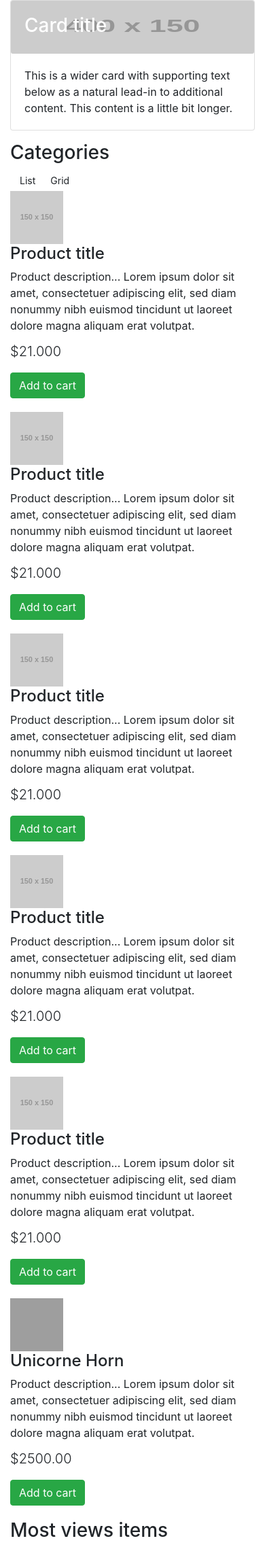
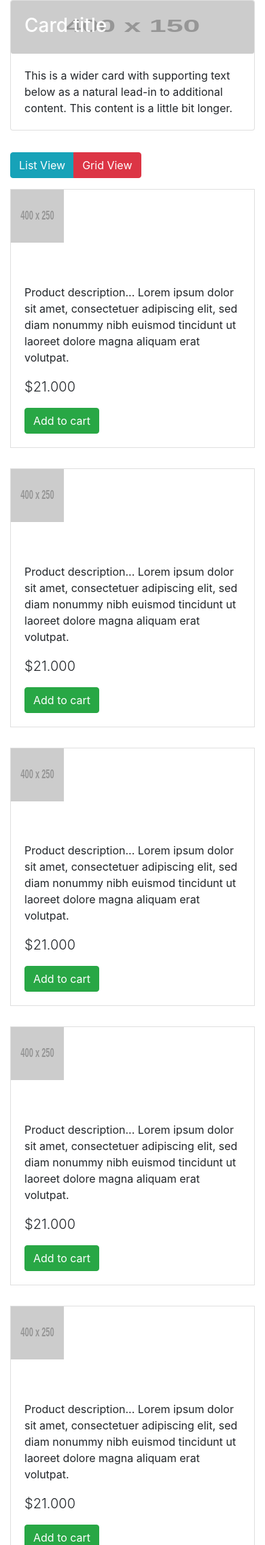
Before and after one commit to Mussuranae/Dreamer, a PHP site: page /indexproduit.html in a window 390 px wide. Shown: the top 2273 px of the page at 68% size. Run offline with PHP 8.4, Linux system fonts and the light colour scheme; grey boxes labelled with a size stand in for pictures from a placeholder-image service; some libraries are stand-ins or nearby versions; grey boxes are pictures that could not be loaded.

Commit message:
modif list grid view

```diff
--- a/indexproduit.css
+++ b/indexproduit.css
@@ -13,61 +13,67 @@
 
 
 /* Gril Card*/
-.glyphicon {
-    margin-right:5px;
+.view-group {
+    display: -ms-flexbox;
+    display: flex;
+    -ms-flex-direction: row;
+    flex-direction: row;
+    padding-left: 0;
+    margin-bottom: 0;
 }
-
-.thumbnail{
-    margin-bottom: 20px;
+.thumbnail
+{
+    margin-bottom: 30px;
     padding: 0px;
     -webkit-border-radius: 0px;
     -moz-border-radius: 0px;
     border-radius: 0px;
 }
 
-.item.list-group-item{
+.item.list-group-item
+{
     float: none;
     width: 100%;
     background-color: #fff;
-    margin-bottom: 10px;
+    margin-bottom: 30px;
+    -ms-flex: 0 0 100%;
+    flex: 0 0 100%;
+    max-width: 100%;
+    padding: 0 1rem;
+    border: 0;
+}
+.item.list-group-item .img-event {
+    float: left;
+    width: 30%;
 }
 
-.item.list-group-item:nth-of-type(odd):hover,.item.list-group-item:hover{
-    background: #428bca;
+.item.list-group-item .list-group-image
+{
+    margin-right: 10px;
+}
+.item.list-group-item .thumbnail
+{
+    margin-bottom: 0px;
+    display: inline-block;
+}
+.item.list-group-item .caption
+{
+    float: left;
+    width: 70%;
+    margin: 0;
 }
 
-.item.list-group-item .list-group-image{
-    margin-right: 10px;
-}
-
-.item.list-group-item .thumbnail{
-    margin-bottom: 0px;
-}
-
-.item.list-group-item .caption{
-    padding: 9px 9px 0px 9px;
-}
-
-.item.list-group-item:nth-of-type(odd){
-    background: #eeeeee;
-}
-
-.item.list-group-item:before, .item.list-group-item:after{
+.item.list-group-item:before, .item.list-group-item:after
+{
     display: table;
     content: " ";
 }
 
-.item.list-group-item img{
-    float: left;
-}
-
-.item.list-group-item:after{
+.item.list-group-item:after
+{
     clear: both;
 }
 
-.list-group-item-text{
-    margin: 0 0 11px;
-}
 
 
 /* Card Consultée Top vente*/
--- a/indexproduit.html
+++ b/indexproduit.html
@@ -36,25 +36,36 @@
 		<!-- présentation produit - card -->
 	<section>
 	 <div class="container">
-			<h3>Categories</h3>
-	    <div class="well well-sm">
+    <div class="row">
+        <div class="col-lg-12 my-3">
+            <div class="pull-right">
                 <div class="btn-group">
-          <a href="#" id="list" class="btn btn-default btn-sm"><span class="glyphicon glyphicon-th-list"></span>List</a>
-          <a href="#" id="grid" class="btn btn-default btn-sm"><span class="glyphicon glyphicon-th"></span>Grid</a>
+                    <button class="btn btn-info" id="list">
+                        List View
+                    </button>
+                    <button class="btn btn-danger" id="grid">
+                        Grid View
+                    </button>
                 </div>
             </div>
-	    <div id="products" class="row list-group">
-	      <div class="item  col-xs-4 col-lg-4">
-	        <div class="thumbnail">
-	          <img class="group list-group-image" src="http://placehold.it/150x150/000/fff" alt="" />
-	          <div class="caption">
-	            <h4 class="group inner list-group-item-heading">Product title</h4>
+        </div>
+    </div>
+    <div id="products" class="row view-group">
+                <div class="item col-xs-4 col-lg-4">
+                    <div class="thumbnail card">
+                        <div class="img-event">
+                            <img class="group list-group-image img-fluid" src="http://placehold.it/400x250/000/fff" alt="" />
+                        </div>
+                        <div class="caption card-body">
+                            <h4 class="group card-title inner list-group-item-heading">
+                                Product title</h4>
                             <p class="group inner list-group-item-text">
                                 Product description... Lorem ipsum dolor sit amet, consectetuer adipiscing elit,
                                 sed diam nonummy nibh euismod tincidunt ut laoreet dolore magna aliquam erat volutpat.</p>
                             <div class="row">
                                 <div class="col-xs-12 col-md-6">
-                 	<p class="lead">$21.000</p>
+                                    <p class="lead">
+                                        $21.000</p>
                                 </div>
                                 <div class="col-xs-12 col-md-6">
                                     <a class="btn btn-success" href="http://www.jquery2dotnet.com">Add to cart</a>
@@ -63,17 +74,21 @@
                         </div>
                     </div>
                 </div>
-	      <div class="item  col-xs-4 col-lg-4">
-	        <div class="thumbnail">
-	          <img class="group list-group-image" src="http://placehold.it/150x150/000/fff" alt="" />
-	          <div class="caption">
-	            <h4 class="group inner list-group-item-heading">Product title</h4>
+                <div class="item col-xs-4 col-lg-4">
+                    <div class="thumbnail card">
+                        <div class="img-event">
+                            <img class="group list-group-image img-fluid" src="http://placehold.it/400x250/000/fff" alt="" />
+                        </div>
+                        <div class="caption card-body">
+                            <h4 class="group card-title inner list-group-item-heading">
+                                Product title</h4>
                             <p class="group inner list-group-item-text">
                                 Product description... Lorem ipsum dolor sit amet, consectetuer adipiscing elit,
                                 sed diam nonummy nibh euismod tincidunt ut laoreet dolore magna aliquam erat volutpat.</p>
                             <div class="row">
                                 <div class="col-xs-12 col-md-6">
-	                <p class="lead">$21.000</p>
+                                    <p class="lead">
+                                        $21.000</p>
                                 </div>
                                 <div class="col-xs-12 col-md-6">
                                     <a class="btn btn-success" href="http://www.jquery2dotnet.com">Add to cart</a>
@@ -82,17 +97,21 @@
                         </div>
                     </div>
                 </div>
-	      <div class="item  col-xs-4 col-lg-4">
-	        <div class="thumbnail">
-	          <img class="group list-group-image" src="http://placehold.it/150x150/000/fff" alt="" />
-	          <div class="caption">
-	            <h4 class="group inner list-group-item-heading">Product title</h4>
+                <div class="item col-xs-4 col-lg-4">
+                    <div class="thumbnail card">
+                        <div class="img-event">
+                            <img class="group list-group-image img-fluid" src="http://placehold.it/400x250/000/fff" alt="" />
+                        </div>
+                        <div class="caption card-body">
+                            <h4 class="group card-title inner list-group-item-heading">
+                                Product title</h4>
                             <p class="group inner list-group-item-text">
                                 Product description... Lorem ipsum dolor sit amet, consectetuer adipiscing elit,
                                 sed diam nonummy nibh euismod tincidunt ut laoreet dolore magna aliquam erat volutpat.</p>
                             <div class="row">
                                 <div class="col-xs-12 col-md-6">
-	                <p class="lead">$21.000</p>
+                                    <p class="lead">
+                                        $21.000</p>
                                 </div>
                                 <div class="col-xs-12 col-md-6">
                                     <a class="btn btn-success" href="http://www.jquery2dotnet.com">Add to cart</a>
@@ -101,17 +120,21 @@
                         </div>
                     </div>
                 </div>
-	      <div class="item  col-xs-4 col-lg-4">
-	        <div class="thumbnail">
-	          <img class="group list-group-image" src="http://placehold.it/150x150/000/fff" alt="" />
-	          <div class="caption">
-	            <h4 class="group inner list-group-item-heading">Product title</h4>
+                <div class="item col-xs-4 col-lg-4">
+                    <div class="thumbnail card">
+                        <div class="img-event">
+                            <img class="group list-group-image img-fluid" src="http://placehold.it/400x250/000/fff" alt="" />
+                        </div>
+                        <div class="caption card-body">
+                            <h4 class="group card-title inner list-group-item-heading">
+                                Product title</h4>
                             <p class="group inner list-group-item-text">
                                 Product description... Lorem ipsum dolor sit amet, consectetuer adipiscing elit,
                                 sed diam nonummy nibh euismod tincidunt ut laoreet dolore magna aliquam erat volutpat.</p>
                             <div class="row">
                                 <div class="col-xs-12 col-md-6">
-	                <p class="lead">$21.000</p>
+                                    <p class="lead">
+                                        $21.000</p>
                                 </div>
                                 <div class="col-xs-12 col-md-6">
                                     <a class="btn btn-success" href="http://www.jquery2dotnet.com">Add to cart</a>
@@ -120,17 +143,21 @@
                         </div>
                     </div>
                 </div>
-	      <div class="item  col-xs-4 col-lg-4">
-	        <div class="thumbnail">
-	          <img class="group list-group-image" src="http://placehold.it/150x150/000/fff" alt="" />
-	          <div class="caption">
-	            <h4 class="group inner list-group-item-heading">Product title</h4>
+                <div class="item col-xs-4 col-lg-4">
+                    <div class="thumbnail card">
+                        <div class="img-event">
+                            <img class="group list-group-image img-fluid" src="http://placehold.it/400x250/000/fff" alt="" />
+                        </div>
+                        <div class="caption card-body">
+                            <h4 class="group card-title inner list-group-item-heading">
+                                Product title</h4>
                             <p class="group inner list-group-item-text">
                                 Product description... Lorem ipsum dolor sit amet, consectetuer adipiscing elit,
                                 sed diam nonummy nibh euismod tincidunt ut laoreet dolore magna aliquam erat volutpat.</p>
                             <div class="row">
                                 <div class="col-xs-12 col-md-6">
-	                <p class="lead">$21.000</p>
+                                    <p class="lead">
+                                        $21.000</p>
                                 </div>
                                 <div class="col-xs-12 col-md-6">
                                     <a class="btn btn-success" href="http://www.jquery2dotnet.com">Add to cart</a>
@@ -139,17 +166,21 @@
                         </div>
                     </div>
                 </div>
-	      <div class="item  col-xs-4 col-lg-4">
-	        <div class="thumbnail">
-	          <img class="group list-group-image " src="unicornhorn.jpg" alt="unicornhorn" />
-	          <div class="caption">
-	            <h4 class="group inner list-group-item-heading">Unicorne Horn</h4>
+                <div class="item col-xs-4 col-lg-4">
+                    <div class="thumbnail card">
+                        <div class="img-event">
+                            <img class="group list-group-image img-fluid" src="http://placehold.it/400x250/000/fff" alt="" />
+                        </div>
+                        <div class="caption card-body">
+                            <h4 class="group card-title inner list-group-item-heading">
+                                Product title</h4>
                             <p class="group inner list-group-item-text">
                                 Product description... Lorem ipsum dolor sit amet, consectetuer adipiscing elit,
                                 sed diam nonummy nibh euismod tincidunt ut laoreet dolore magna aliquam erat volutpat.</p>
                             <div class="row">
                                 <div class="col-xs-12 col-md-6">
-	                <p class="lead">$2500.00</p>
+                                    <p class="lead">
+                                        $21.000</p>
                                 </div>
                                 <div class="col-xs-12 col-md-6">
                                     <a class="btn btn-success" href="http://www.jquery2dotnet.com">Add to cart</a>
@@ -293,12 +324,10 @@
     <!-- jQuery first, then Popper.js, then Bootstrap JS -->
    <script src="https://code.jquery.com/jquery-3.3.1.slim.min.js" integrity="sha384-q8i/X+965DzO0rT7abK41JStQIAqVgRVzpbzo5smXKp4YfRvH+8abtTE1Pi6jizo" crossorigin="anonymous"></script>
     <script src="https://cdnjs.cloudflare.com/ajax/libs/popper.js/1.14.7/umd/popper.min.js" integrity="sha384-UO2eT0CpHqdSJQ6hJty5KVphtPhzWj9WO1clHTMGa3JDZwrnQq4sF86dIHNDz0W1" crossorigin="anonymous"></script>
-<script src="//netdna.bootstrapcdn.com/bootstrap/4.3.1/js/bootstrap.min.js"></script>
     <script src="https://stackpath.bootstrapcdn.com/bootstrap/4.3.1/js/bootstrap.min.js" integrity="sha384-JjSmVgyd0p3pXB1rRibZUAYoIIy6OrQ6VrjIEaFf/nJGzIxFDsf4x0xIM+B07jRM" crossorigin="anonymous"></script>
-<script>$(document).ready(function() {
+<script type="text/javascript">$(document).ready(function() {
             $('#list').click(function(event){event.preventDefault();$('#products .item').addClass('list-group-item');});
             $('#grid').click(function(event){event.preventDefault();$('#products .item').removeClass('list-group-item');$('#products .item').addClass('grid-group-item');});
         });</script>
-
   </body>
 </html>
```
Lines whose indentation alone changed are shown as unchanged.
